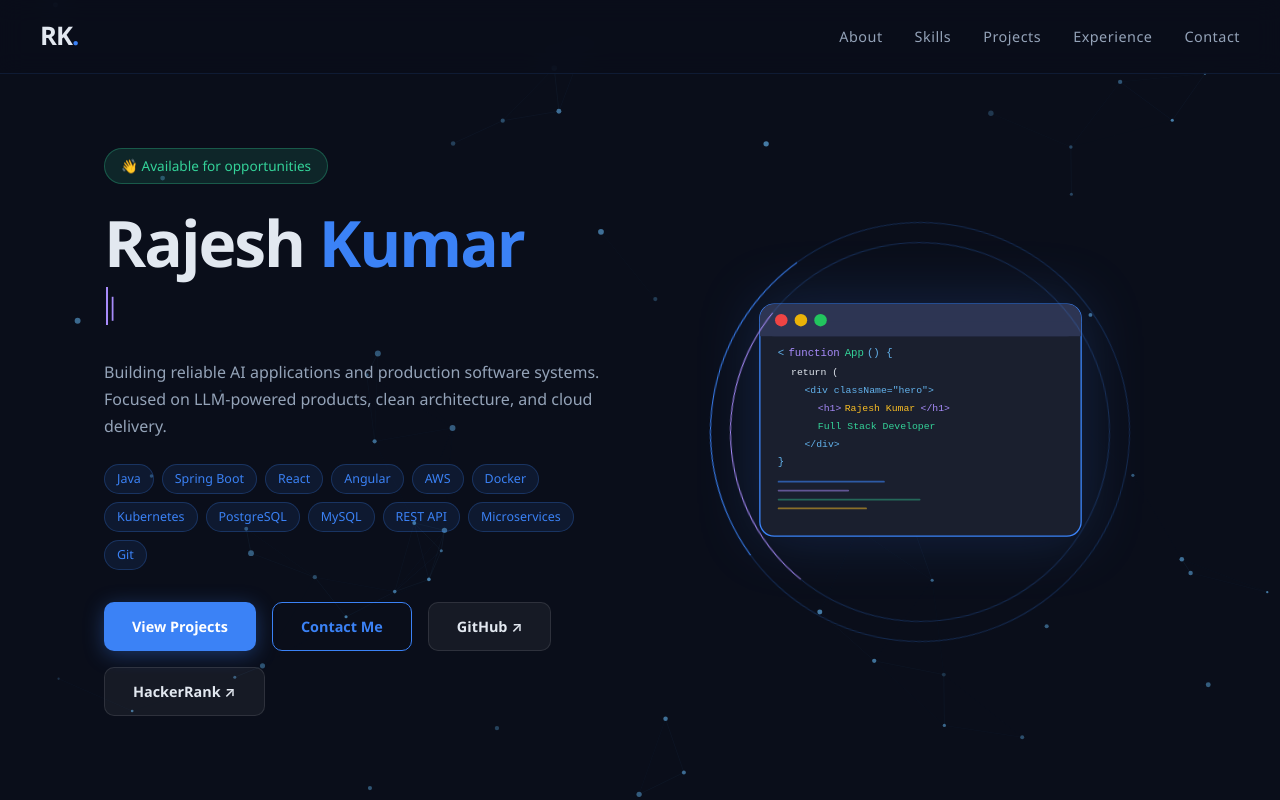
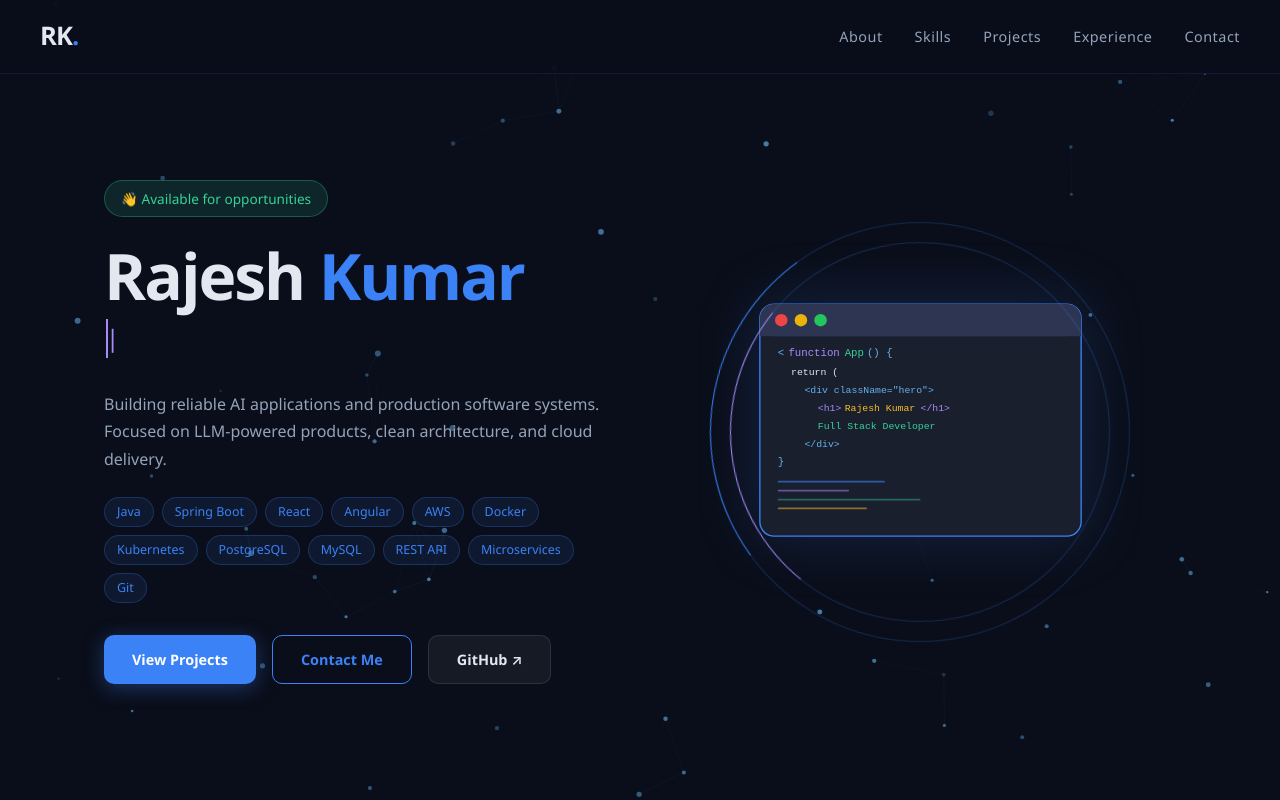
Before and after one commit to Rajeshdevandla/portfolio, a React (Create React App) app: page / in a window 1280 px wide. Shown: the top 800 px of the page. Built offline with nearby package versions, Linux system fonts and the light colour scheme.

Commit message:
Remove misplaced HackerRank links (#6)

```diff
--- a/src/App.js
+++ b/src/App.js
@@ -265,7 +265,6 @@ Focused on LLM-powered products, clean architecture, and cloud delivery.
 <a href="#projects" className="btn btn-primary">View Projects</a>
 <a href="#contact" className="btn btn-outline">Contact Me</a>
 <a href="https://github.com/Rajeshdevandla" target="_blank" rel="noreferrer" className="btn btn-ghost">GitHub ↗</a>
-<a href="https://www.hackerrank.com/profile/rajeshdevandla9" target="_blank" rel="noreferrer" className="btn btn-ghost">HackerRank ↗</a>
 </div>
 </div>
 <div className="hero-image">
@@ -380,12 +379,6 @@ View on GitHub ↗
 <div><strong>GitHub</strong><p>Rajeshdevandla</p></div>
 </a>
 </Reveal>
-<Reveal delay={320}>
-<a href="https://www.hackerrank.com/profile/rajeshdevandla9" target="_blank" rel="noreferrer" className="contact-card">
-<div className="contact-icon">🏆</div>
-<div><strong>HackerRank</strong><p>rajeshdevandla9</p></div>
-</a>
-</Reveal>
 </div>
 </section>
 
```
